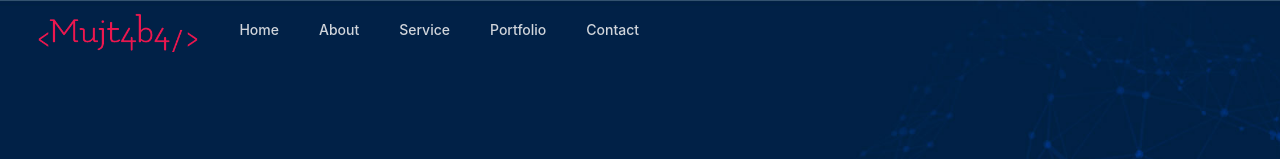
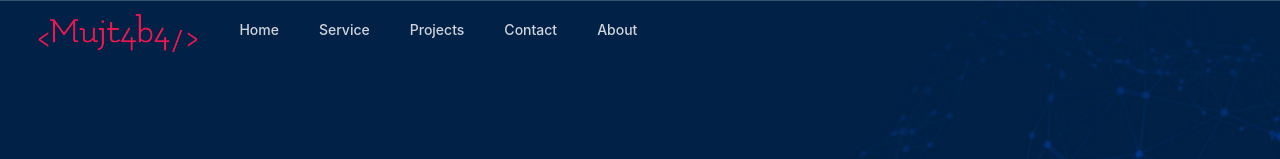
Before and after one commit to 0x41mujt4b4/portfolio, a React (Create React App) app: page / in a window 1280 px wide. Shown: the top 159 px of the page. Built offline with nearby package versions, Linux system fonts and the light colour scheme.

Commit message:
added transparent background to sidebar

```diff
--- a/src/components/Navbar.jsx
+++ b/src/components/Navbar.jsx
@@ -13,19 +13,13 @@ const navigation = [
     icon: <MdHome size={20} />,
   },
   {
-    name: "About",
-    href: "#",
-    current: false,
-    icon: <MdInfo size={20} />,
-  },
-  {
     name: "Service",
     href: "#",
     current: false,
     icon: <FaHandHoldingHeart size={20} />,
   },
   {
-    name: "Portfolio",
+    name: "Projects",
     href: "#",
     current: false,
     icon: <MdFolder size={20} />,
@@ -35,6 +29,12 @@ const navigation = [
     href: "#",
     current: false,
     icon: <MdContactPage size={20} />,
+  },
+  {
+    name: "About",
+    href: "#",
+    current: false,
+    icon: <MdInfo size={20} />,
   },
 ];
 
@@ -96,7 +96,7 @@ export default function Navbar() {
                 </Disclosure.Button>
               </div>
               <Transition
-                className="sm:hidden top-0 right-0 fixed text-center my-[50%] px-4 rounded-sm z-10"
+                className="sm:hidden backdrop-brightness-125 rounded-lg backdrop-blur-sm py-4 top-0 right-0 fixed text-center my-[50%] px-4 z-10"
                 appear={true}
                 show={open}
                 enter="transition ease-in-out duration-300 transform"
@@ -116,7 +116,7 @@ export default function Navbar() {
                         className={classNames(
                           item.current
                             ? "bg-gray-900 text-white"
-                            : "flex items-center rounded-lg p-2 text-base font-normal text-gray-900 bg-[#00073d] hover:bg-gray-100 dark:text-white dark:hover:bg-gray-700"
+                            : "flex items-center rounded-lg p-2 text-base font-normal text-gray-900 bg-[#00073d] hover:bg-gray-100 dark:text-white dark:hover:bg-red-500"
                         )}
                         aria-current={item.current ? "page" : undefined}
                       >
```
Also changed, not shown: src/Assets/3d.gif (added).
